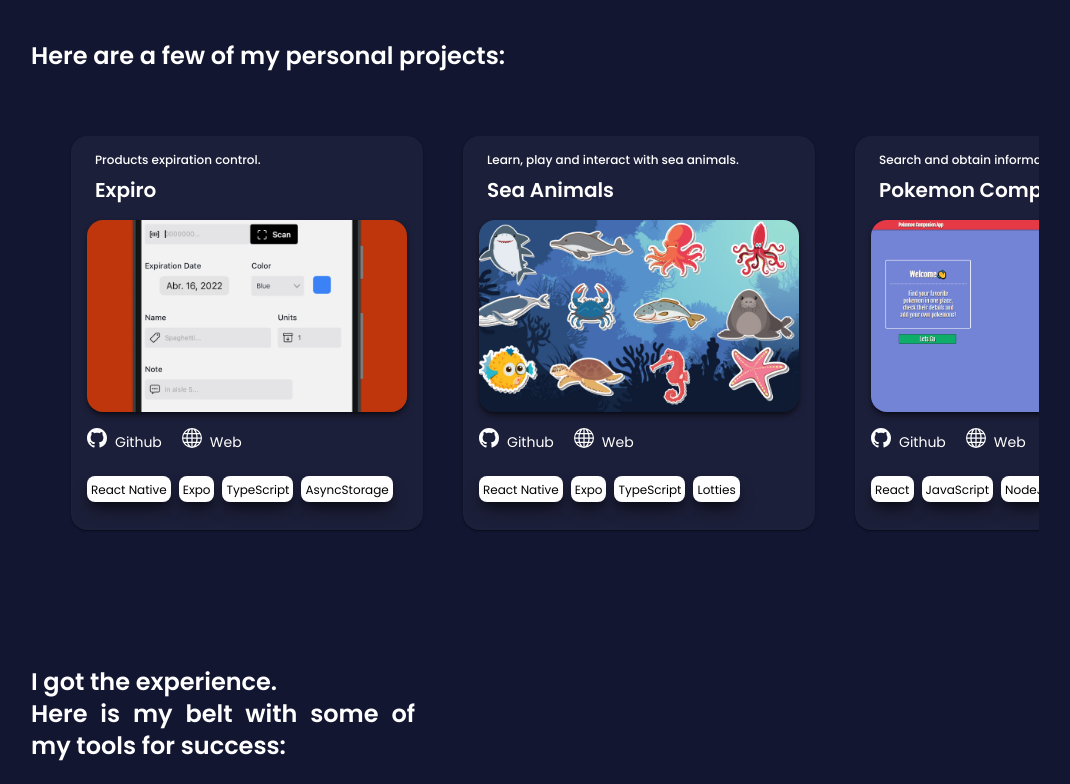
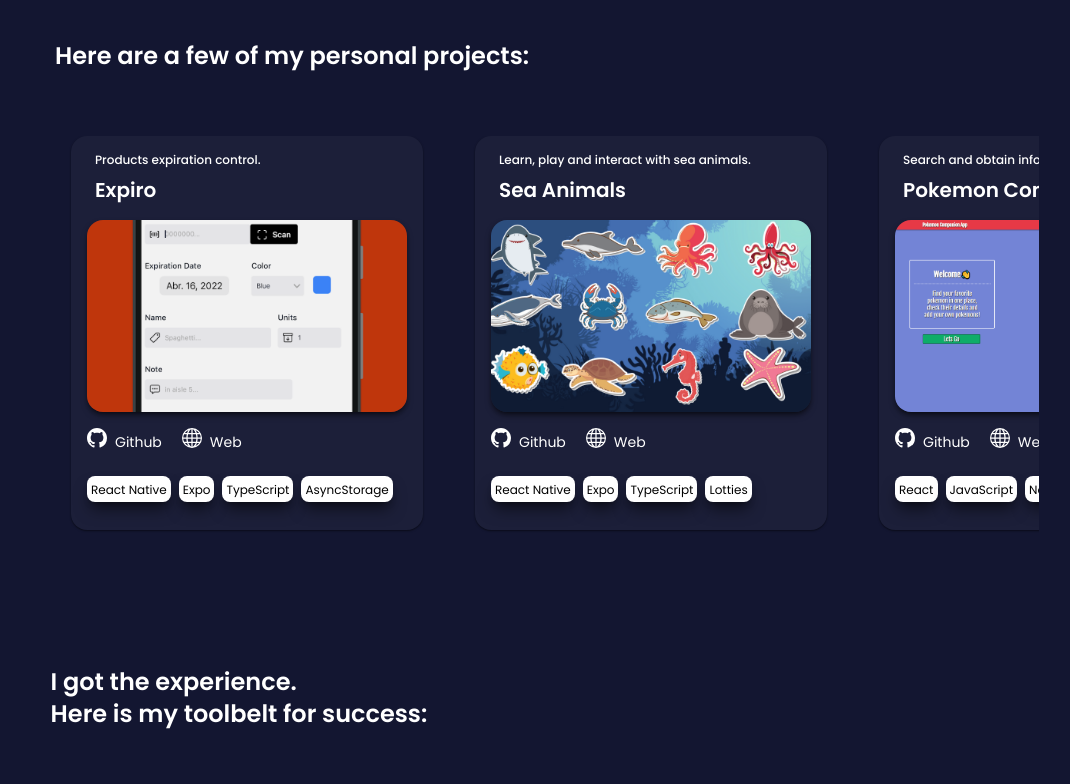
Before and after one commit to Alonxx/Portfolio-2.0, a React (Create React App) app: page / in a window 1280 px wide. Shown: the part 680-1464 px from the top of the page, without its empty margins (105-1175 px from the left). Built offline with nearby package versions, Linux system fonts and the light colour scheme; what tailwindcss-animation-delay would draw is missing.

Commit message:
portfolio  2.0

```diff
--- a/src/components/Contact.tsx
+++ b/src/components/Contact.tsx
@@ -10,16 +10,16 @@
   }[] = [
     {
       title: "Email",
-      icon: <FiMail className="text-white text-2xl md:text-4xl" />,
+      icon: <FiMail className="text-white text-2xl lg:text-4xl" />,
       url: "mailto:alonsodiazlip@gmail.com",
     },
     {
-      icon: <BsLinkedin className="text-white  text-2xl md:text-4xl" />,
+      icon: <BsLinkedin className="text-white  text-2xl lg:text-4xl" />,
       title: "Linkedin",
       url: "https://www.linkedin.com/in/alonsojesusdiaz/",
     },
     {
-      icon: <BsGithub className="text-white text-2xl md:text-4xl" />,
+      icon: <BsGithub className="text-white text-2xl lg:text-4xl" />,
       title: "Github",
       url: "https://github.com/Alonxx",
     },
--- a/src/components/Header.tsx
+++ b/src/components/Header.tsx
@@ -4,8 +4,8 @@
 export const Header: React.FC = () => {
   return (
     <FloatingIcons>
-      <div className="w-[100%] md:w-4/6 md:mx-auto relative px-[3px]">
-        <h1 className="animate-text md:leading-tight font-semibold text-transparent text-5xl md:text-7xl bg-clip-text bg-gradient-to-r from-indigo-500 to-orange-600 tracking-wider ">
+      <div className="w-[100%] md:w-4/6 lg:w-[50%] md:mx-auto relative px-[3px]">
+        <h1 className="animate-text lg:leading-tight font-semibold text-transparent text-5xl lg:text-7xl bg-clip-text bg-gradient-to-r from-indigo-500 to-orange-600 tracking-wider ">
           I enjoy building webs and apps
         </h1>
       </div>
--- a/src/components/Marquee.tsx
+++ /dev/null
@@ -1,25 +0,0 @@
-interface Props {
-  items: string[];
-}
-
-export const Marquee: React.FC<Props> = ({ items }) => {
-  return (
-    <div className="relative flex overflow-x-hidden">
-      <div className="py-12 animate-marquee whitespace-nowrap">
-        {items.map((item, i) => (
-          <span key={i} className="mx-4 text-4xl text-white  font-semibold">
-            {item}
-          </span>
-        ))}
-      </div>
-
-      <div className="absolute top-0 py-12 animate-marquee2 whitespace-nowrap">
-        {items.map((item, i) => (
-          <span key={i} className="mx-4 text-4xl text-white font-semibold">
-            {item}
-          </span>
-        ))}
-      </div>
-    </div>
-  );
-};
--- a/src/components/NavBar.tsx
+++ b/src/components/NavBar.tsx
@@ -21,7 +21,7 @@
       <div className="w-full flex justify-center gap-7 mt-4">
         {menuOptions.map((option, i) => (
           <a href={option.link} key={i} className="cursor-pointer">
-            <span className="text-white font-medium text-lg md:text-xl ">
+            <span className="text-white font-medium text-lg lg:text-xl ">
               {option.name}
             </span>
           </a>
--- a/src/components/ProjectCard.tsx
+++ b/src/components/ProjectCard.tsx
@@ -13,10 +13,10 @@
 
 export const ProjectCard: React.FC<Props> = ({ project }) => {
   return (
-    <div className=" mb-10 shadow-sm shadow-black/50 ml-5 md:ml-10 bg-[#1c1f39]  rounded-2xl px-4 pt-2 pb-3">
+    <div className=" mb-10 shadow-sm shadow-black/50 ml-2 mr-3 lg:ml-10 bg-[#1c1f39]  rounded-2xl px-4 pt-2 pb-3">
       <div>
         <div className=" text-start ml-2 mb-4">
-          <h1 className=" mt-2 text-xs md:text-md text-white font-medium">
+          <h1 className=" mt-2 text-xs lg:text-md text-white font-medium">
             {project.description}
           </h1>
           <div className="flex flex-row item-center ">
@@ -26,14 +26,14 @@
           </div>
         </div>
       </div>
-      <div className=" w-80 h-36 md:w-80 md:h-48  ">
+      <div className=" w-64 h-36 lg:w-80 lg:h-48  ">
         <img
-          className="shadow-md shadow-black/50 rounded-2xl object-cover w-80 h-36 md:w-80 md:h-48 pointer-events-none"
+          className="shadow-md shadow-black/50 rounded-2xl object-cover w-64 h-36 lg:w-80 lg:h-48 pointer-events-none"
           src={project.image}
           alt="project"
         />
       </div>
-      <div className="flex flex-row gap-4 mt-4">
+      <div className="flex flex-row gap-4 mt-7 lg:mt-4">
         <a
           href={project.github}
           target="_blank"
@@ -54,11 +54,11 @@
         </a>
       </div>
 
-      <div className="flex flex-row flex-wrap w-full rounded-t-xl  mb-2 mt-3 ">
+      <div className="flex flex-row flex-wrap w-full rounded-t-xl  mb-2  mt-3 ">
         {project.tags.map((tag: string, i: number) => (
           <div
             key={i}
-            className="text-center shadow-lg shadow-black/50 mt-2 mr-2 rounded-lg bg-white w-fit px-[4px] py-[1px]  md:mb-2"
+            className="text-center shadow-lg shadow-black/50 mt-2 mr-2 rounded-lg bg-white w-fit px-[4px] py-[1px]  lg:mb-2"
           >
             <span key={i} className="text-xs text-black font-normal">
               {tag}
--- a/src/components/Projects.tsx
+++ b/src/components/Projects.tsx
@@ -1,6 +1,4 @@
 import { ProjectCard } from "./ProjectCard";
-import { motion } from "framer-motion";
-import { useRef, useEffect, useState } from "react";
 import React from "react";
 import { Slider } from "./Slider";
 
@@ -11,32 +9,34 @@
       image: "/images/expiro.png",
       description: "Products expiration control.",
       tags: ["React Native", "Expo", "TypeScript", "AsyncStorage"],
-      github: "",
-      website: "",
+      github: "https://github.com/Alonxx/expiro",
+      website:
+        "https://play.google.com/store/apps/details?id=com.alonxx.expiro",
     },
     {
       title: "Sea Animals",
       image: "/images/seaanimals.png",
       description: "Learn, play and interact with sea animals.",
       tags: ["React Native", "Expo", "TypeScript", "Lotties"],
-      github: "",
-      website: "",
+      github: "https://github.com/Alonxx/Sea-Animals",
+      website:
+        "https://play.google.com/store/apps/details?id=com.alonxx.seaanimals",
     },
     {
       title: "Pokemon Companion",
       image: "/images/pokemonapp.png",
       description: "Search and obtain information about pokemons",
       tags: ["React", "JavaScript", "NodeJS", "PostgreSQL"],
-      github: "",
-      website: "",
+      github: "https://github.com/Alonxx/Pokemon-Companion-App",
+      website: "https://pokemon-companionapp.herokuapp.com/",
     },
     {
       title: "The Quizz App",
       image: "/images/quizzapp.png",
       description: "Answer trivia and earn points",
       tags: ["React", "JavaScript"],
-      github: "",
-      website: "",
+      github: "https://github.com/Alonxx/quizzapp",
+      website: "https://alonxx.github.io/quizzapp/",
     },
   ];
 
@@ -48,7 +48,3 @@
     </Slider>
   );
 };
-
-/*   <div className="w-full flex flex-row"> */
-
-/*     */
--- a/src/components/Slider.tsx
+++ b/src/components/Slider.tsx
@@ -20,7 +20,7 @@
   return (
     <motion.div
       ref={carouselRef}
-      className="overflow-hidden w-full cursor-grab"
+      className="overflow-hidden w-full cursor-grab "
     >
       <motion.div
         drag={"x"}
--- a/src/components/index.tsx
+++ b/src/components/index.tsx
@@ -1,6 +1,6 @@
 export { Header } from "./Header";
 export { FloatingIcons } from "./FloatingIcons";
-export { Marquee } from "./Marquee";
+
 export { Avatar } from "./Avatar";
 export { ProjectCard } from "./ProjectCard";
 export { Skills } from "./Skills";
--- a/src/page/HomePage.tsx
+++ b/src/page/HomePage.tsx
@@ -14,50 +14,50 @@
         <NavBar />
       </div>
 
-      <div className=" mb-10 flex flex-col">
-        <div className="mx-auto w-fit m-auto text-center flex flex-col justify-between items-center">
-          <div className="mb-3 md:mb-5">
-            <Avatar className="inline-block rounded-full w-14 h-14 md:w-28 md:h-28 " />
+      <div className="  mb-10 flex flex-col  ">
+        <div className="mx-auto w-fit m-auto  text-center flex flex-col justify-between items-center ">
+          <div className="mb-3 lg:mb-5">
+            <Avatar className="inline-block rounded-full w-14 h-14 lg:w-28 lg:h-28 " />
           </div>
           <div id="about">
-            <h5 className="mb-5 text-sm md:text-lg text-white font-medium">
+            <h5 className="mb-5 text-sm lg:text-lg text-white font-medium">
               Hey, I'm Alonso Diaz
             </h5>
           </div>
           <Header />
-          <div className=" mt-20 md:mt-40">
+          <div className=" mt-20 lg:mt-40 flex flex-col items-center justify-center">
             <div
               id="projects"
-              className="flex flex-col justify-start items-start mt-16 md:mt-24 "
+              className=" w-64 lg:w-full mt-16 lg:mt-24   lg:items-start lg:ml-12 "
             >
-              <h1 className="text-center md:text-left text-2xl md:text-2xl text-white font-semibold">
+              <h1 className="text-center lg:text-left text-2xl lg:text-2xl text-white font-semibold">
                 Here are a few of my personal projects:
               </h1>
             </div>
-            <div className="w-[100vw] md:w-[63rem] mt-16">
+            <div className="w-[100vw] lg:w-[63rem] mt-16">
               <Projects />
             </div>
 
-            <div className="flex flex-col items-center  md:items-start mt-16 md:mt-24">
-              <div className=" w-64 md:w-96">
-                <h1 className="text-2xl text-white font-semibold md:text-justify ">
+            <div className="flex flex-col items-center  lg:items-start mt-16 lg:mt-24">
+              <div className=" w-64 lg:w-96">
+                <h1 className="text-2xl text-white font-semibold lg:text-justify ">
                   I got the experience.
                 </h1>
-                <h1 className="text-2xl text-white font-semibold md:text-justify ">
-                  Here is my belt with some of my tools for success:
+                <h1 className="text-2xl text-white font-semibold lg:text-justify ">
+                  Here is my toolbelt for success:
                 </h1>
               </div>
 
               <div
                 id="skills"
-                className="flex w-full mt-16 md:mt-14 md:ml-5 justify-center items-center"
+                className="flex w-full mt-16 lg:mt-14 lg:ml-5 justify-center items-center"
               >
                 <Skills />
               </div>
             </div>
 
-            <div id="contact" className="flex flex-col  md:ml-3 mt-16 md:mb-6 ">
-              <h1 className="text-xl md:text-2xl text-white font-semibold mb-10">
+            <div id="contact" className="flex flex-col  lg:ml-3 mt-16 lg:mb-6 ">
+              <h1 className="text-xl lg:text-2xl text-white font-semibold mb-10">
                 Interested in contacting me?
               </h1>
             </div>
@@ -84,4 +84,4 @@
   );
 };
 
-/* border-2 ml:border-red-500 lg:border-yellow-500 xl:border-blue-500 2xl:border-green-500  md:ml-96 lg:ml-96 xl:ml-72 2xl:ml-96*/
+/* border-2 lg:border-red-500 lg:border-yellow-500 xl:border-blue-500 2xl:border-green-500  lg:ml-96 lg:ml-96 xl:ml-72 2xl:ml-96*/
```
Also changed, not shown: public/index.html (+2 -5 lines), src/components/FloatingIcons.tsx (+4 -4 lines), src/components/Skills.tsx (+4 -4 lines), 1 other file (tests, documents, lock files or other folders).
